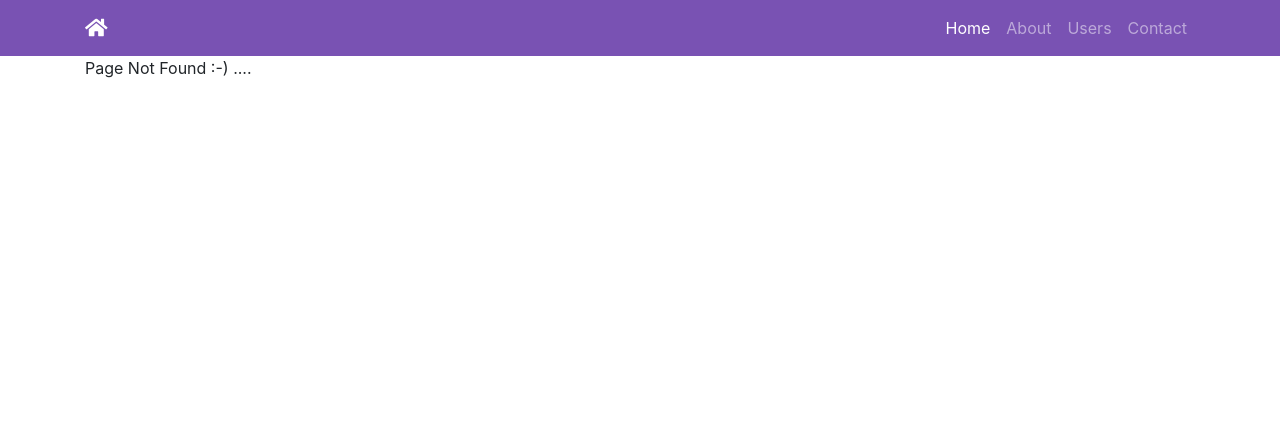
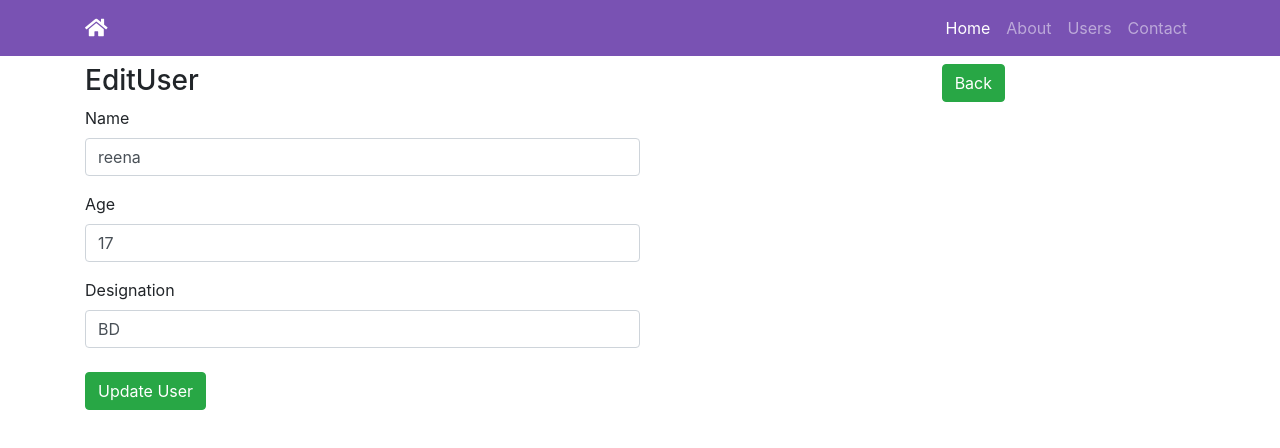
Before and after one commit to ranameenu/react-first, a React (Create React App) app: page /users/edit/2 in a window 1280 px wide. Before the commit this address had no page. Shown: the top 448 px of the page. Built offline with nearby package versions, Linux system fonts and the light colour scheme; data requests are answered from the project's data file.

Commit message:
edit users

```diff
--- a/db.json
+++ b/db.json
@@ -1,16 +1,16 @@
 {
   "users": [
     {
-      "name": "meenu",
-      "age": "12",
-      "designation": "front end developer",
-      "id": 1
+      "name": "reena",
+      "age": "17",
+      "designation": "BD",
+      "id": 2
     },
     {
-      "name": "meenu",
-      "age": "23",
-      "designation": "engineer",
-      "id": 2
+      "name": "teena",
+      "age": "29",
+      "designation": "backend",
+      "id": 3
     }
   ]
 }
--- a/src/App.js
+++ b/src/App.js
@@ -1,13 +1,14 @@
-import React, { Component } from 'react';
-import 'bootstrap/dist/css/bootstrap.min.css';
-import { BrowserRouter, Switch, Route } from 'react-router-dom';
-import Navbar from './component/layout/Navbar';
-import Home from './component/pages/Home';
-import About from './component/pages/About';
-import Contact from './component/pages/Contact';
-import Users from './component/users/Users';
-import AddUser from './component/users/AddUser';
-import Notfound from './component/pages/Notfound';
+import React, { Component } from "react";
+import "bootstrap/dist/css/bootstrap.min.css";
+import { BrowserRouter, Switch, Route } from "react-router-dom";
+import Navbar from "./component/layout/Navbar";
+import Home from "./component/pages/Home";
+import About from "./component/pages/About";
+import Contact from "./component/pages/Contact";
+import Users from "./component/users/Users";
+import AddUser from "./component/users/AddUser";
+import EditUser from "./component/users/EditUser";
+import Notfound from "./component/pages/Notfound";
 
 class App extends Component {
   render() {
@@ -21,6 +22,7 @@ class App extends Component {
             <Route exact path="/users" component={Users} />
             <Route exact path="/contact" component={Contact} />
             <Route exact path="/users/add" component={AddUser} />
+            <Route exact path="/users/edit/:id" component={EditUser} />
             <Route component={Notfound} />
           </Switch>
         </div>
--- a/src/component/users/AddUser.js
+++ b/src/component/users/EditUser.js
@@ -1,23 +1,27 @@
-import React, { Component } from 'react';
-import Axios from 'axios';
+import React, { Component } from "react";
+import { Link } from "react-router-dom";
+import axios from "axios";
 
-class AddUser extends Component {
+export class editUser extends Component {
   state = {
-    name: '',
-    age: '',
-    designation: '',
+    name: "",
+    age: "",
+    designation: "",
   };
 
-  onChangeName = (e) => {
-    this.setState({ name: e.target.value });
-  };
+  async componentDidMount() {
+    const id = this.props.match.params.id;
+    const res = await axios.get(`http://localhost:5000/users/${id}`);
+    const user = res.data;
 
-  onChangeAge = (e) => {
-    this.setState({ age: e.target.value });
-  };
-
-  onChangeDesignation = (e) => {
-    this.setState({ designation: e.target.value });
+    this.setState({
+      name: user.name,
+      age: user.age,
+      designation: user.designation,
+    });
+  }
+  onChange = (e) => {
+    this.setState({ [e.target.name]: e.target.value });
   };
 
   onSubmit = async (e) => {
@@ -27,15 +31,24 @@ class AddUser extends Component {
       age: this.state.age,
       designation: this.state.designation,
     };
-
-    await Axios.post('http://localhost:5000/users', user);
-
-    this.props.history.push('/users');
+    const id = this.props.match.params.id;
+    await axios.put(`http://localhost:5000/users/${id}`, user);
+    this.props.history.push("/users");
   };
 
   render() {
     return (
       <div>
+        <div className="row mt-2">
+          <div className="col-5 ">
+            <h3>EditUser</h3>
+          </div>
+          <div className="col-5 ">
+            <Link to="/users" className="btn btn-success float-right">
+              Back
+            </Link>
+          </div>
+        </div>
         <form className="w-50 " onSubmit={this.onSubmit}>
           <div className="form-group">
             <label htmlFor="name">Name</label>
@@ -44,7 +57,7 @@ class AddUser extends Component {
               className="form-control"
               name="name"
               value={this.state.name}
-              onChange={this.onChangeName}
+              onChange={this.onChange}
               required
             />
           </div>
@@ -55,7 +68,7 @@ class AddUser extends Component {
               className="form-control"
               name="age"
               value={this.state.age}
-              onChange={this.onChangeAge}
+              onChange={this.onChange}
               required
             />
           </div>
@@ -66,13 +79,13 @@ class AddUser extends Component {
               className="form-control"
               name="designation"
               value={this.state.designation}
-              onChange={this.onChangeDesignation}
+              onChange={this.onChange}
               required
             />
           </div>
           <input
             type="submit"
-            value="Add User"
+            value="Update User"
             className="btn btn-success mt-2"
           />
         </form>
@@ -81,4 +94,4 @@ class AddUser extends Component {
   }
 }
 
-export default AddUser;
+export default editUser;
--- a/src/component/users/Useritem.js
+++ b/src/component/users/Useritem.js
@@ -1,4 +1,5 @@
-import React, { Component } from 'react';
+import React, { Component } from "react";
+import { Link } from "react-router-dom";
 
 class Useritem extends Component {
   onClick = () => {
@@ -26,13 +27,15 @@ class Useritem extends Component {
               style={point}
               onClick={this.onClick}
             />
-            <i className="fas fa-user-edit ml-2" style={point} />
+            <Link to={`/users/edit/${id}`}>
+              <i className="fas fa-user-edit ml-2" style={point} />
+            </Link>
           </div>
         </div>
       </div>
     );
   }
 }
-const point = { cursor: 'pointer' };
+const point = { cursor: "pointer" };
 
 export default Useritem;
```
